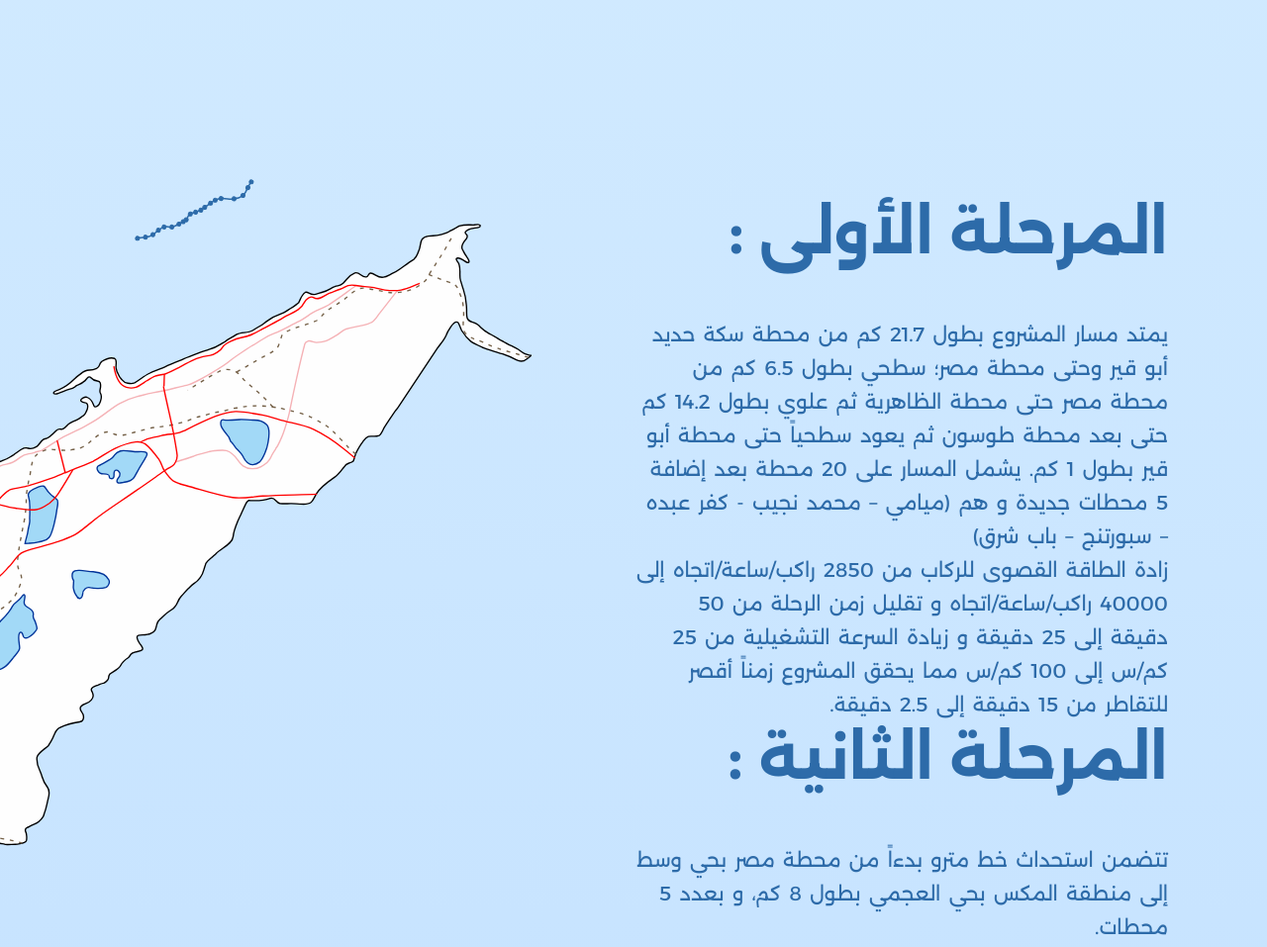
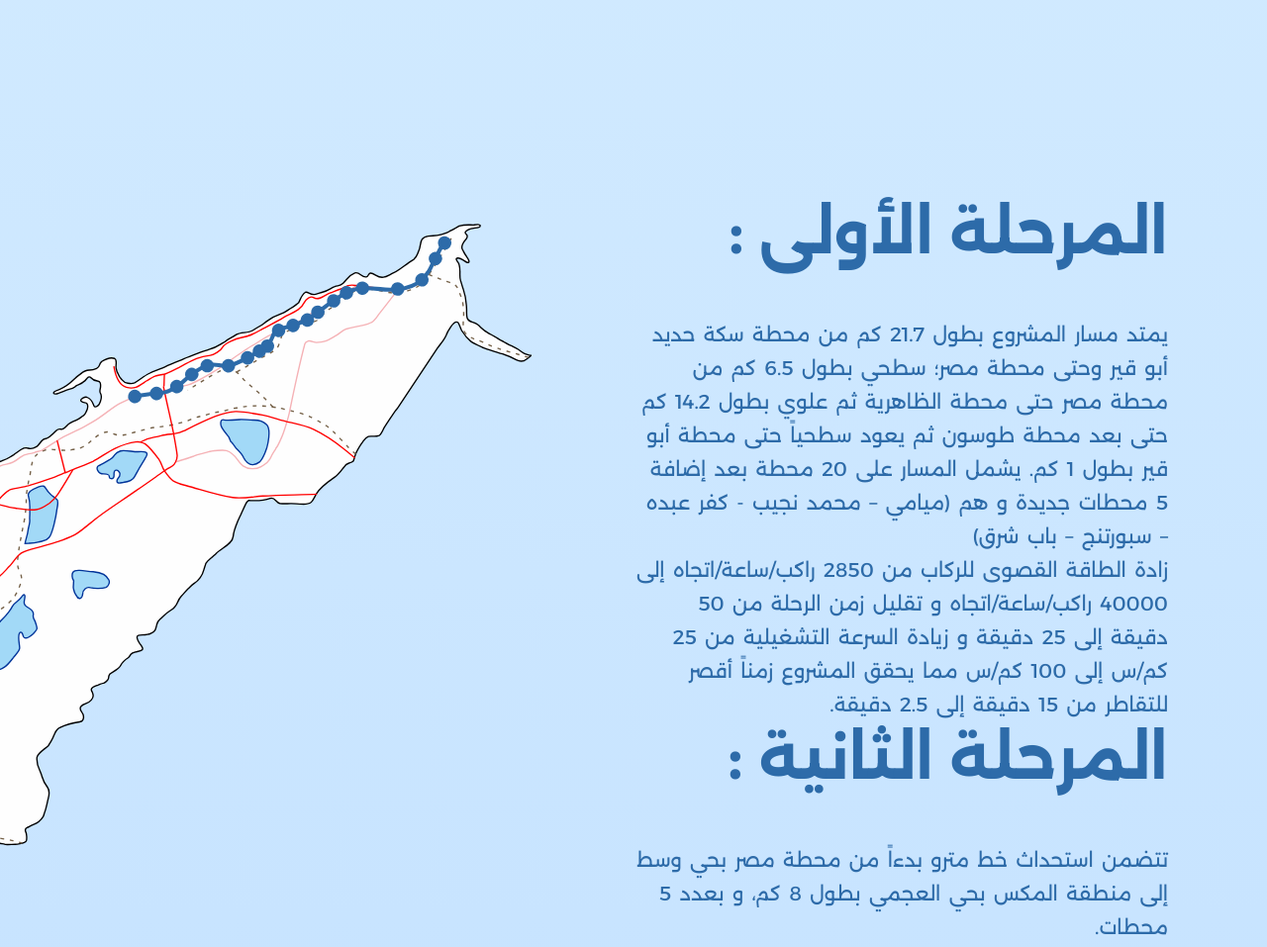
Before and after one commit to MrCreeper739/alexandria-metro, a plain HTML site: page index.html in a window 1280 px wide. Shown: the part 4299-5256 px from the top of the page at 99% size. Drawn offline with Linux system fonts and the light colour scheme.

Commit message:
Update index.html

```diff
--- a/index.html
+++ b/index.html
@@ -81,7 +81,7 @@
                 <div class="left">
                     <div id="map">
                         <img src="images/Alexandria.svg">
-                        <svg id="AlexMap" version="1.1" xmlns="http://www.w3.org/2000/svg" xmlns:xlink="http://www.w3.org/1999/xlink" x="0px" y="0px" width="247.9" height="284.6" viewBox="0 0 247.9 284.6" style="enable-background:new 0 0 247.9 284.6;" xml:space="preserve">
+                        <svg id="AlexMap" version="1.1" xmlns="http://www.w3.org/2000/svg" xmlns:xlink="http://www.w3.org/1999/xlink" x="0px" y="0px" viewBox="0 0 247.9 284.6" style="enable-background:new 0 0 247.9 284.6;" xml:space="preserve">
                             <path id="mapPath" d="M205.9,10c-1.4,2.5-1.3,5-1.8,6.6c-0.6,2-0.7,3.5-1,4.6c-0.8,2.7-1.2,3.3-1.9,4.4c-2.2,3.4-5.6,4.8-7.7,5.6
                                 c-5.1,2.1-6.4,1.1-12.7,3c-3,0.9-4.5,2.5-5.4,3.2c-1.1,0.9-2,2-3.8,4.1c-2,2.3-2.5,3.2-4.5,5.6c-1.6,2-2.2,2.6-2.9,3.3
                                 c-0.3,0.3-1.5,1.4-3.3,2.9c-2.5,2.1-4.8,2.3-6.1,4c-2.4,1.2-0.9,3.7-2.5,6.8c-0.4,0.5-1,1.2-2.4,2.6c-0.6,0.6-2,2-3.6,3.5
```
